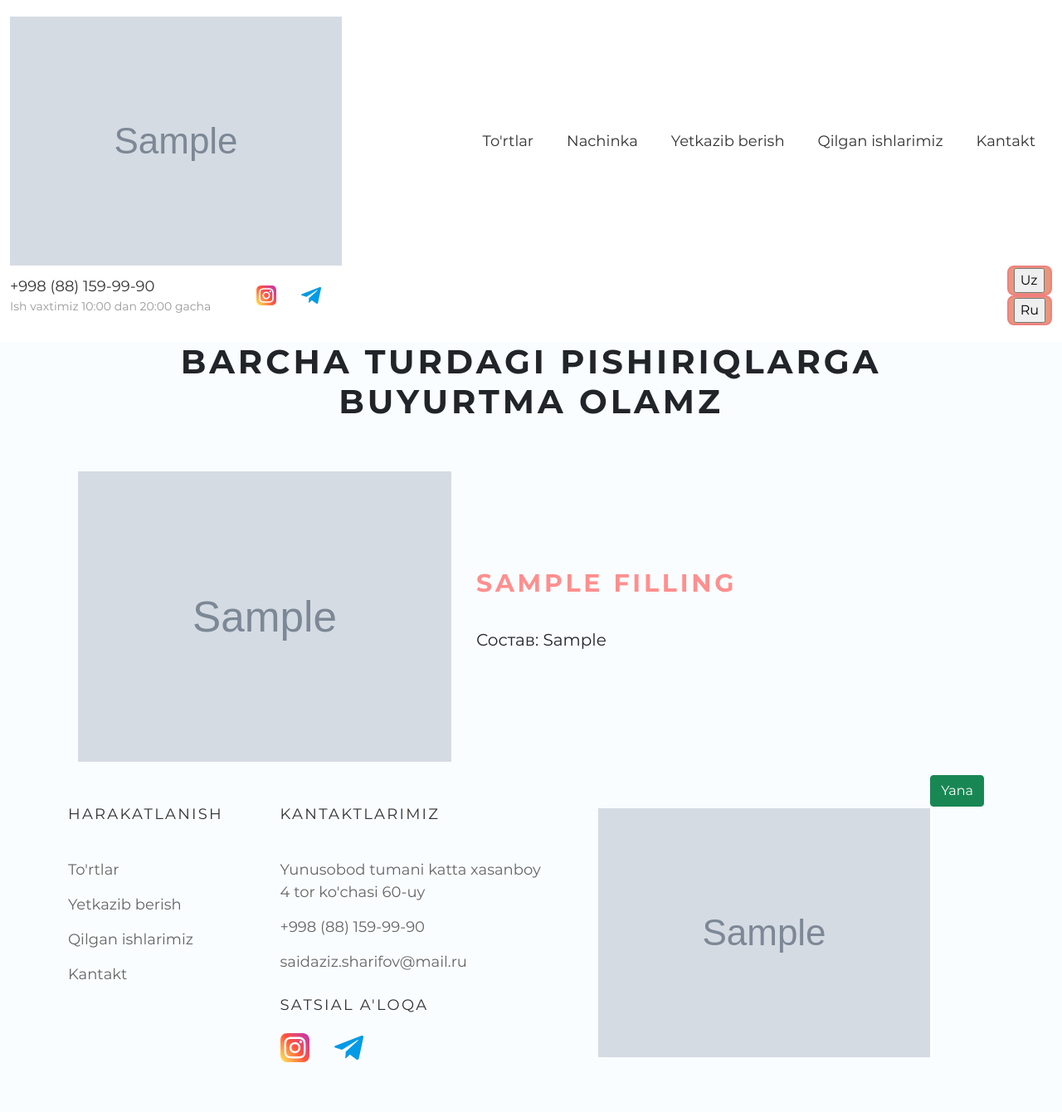
After one commit to ItCompanyUZ/multicake, a Django app: a page that uses multicake/cakeapp/templates/base.html in a window 1280 px wide. The commit adds this page. Shown: the whole page at 83% size. Run offline with Django 3.2, Linux system fonts and the light colour scheme; tables that the repository leaves empty hold one stand-in row (values such as "Sample post"); grey boxes marked "Sample" are stand-in pictures; some libraries are stand-ins or nearby versions.

Commit message:
navbar oxwavoti

```diff
--- a/multicake/cakeapp/templates/base.html
+++ b/multicake/cakeapp/templates/base.html
@@ -46,16 +46,16 @@
               <a class="menu__link" href="#cakes">{% trans "To'rtlar" %}</a>
             </li>
             <li class="nav-item">
-              <a class="menu__link" href="#baked">{% trans "Nachinka" %}</a>
+              <a class="menu__link" href="{% url 'cakeapp:fillings' %}">{% trans "Nachinka" %}</a>
             </li>
             <li class="nav-item">
               <a class="menu__link" href="{% url 'cakeapp:delivery' %}">{% trans "Yetkazib berish" %}</a>
             </li>
             <li class="nav-item">
-              <a class="menu__link" href="#portfolio">{% trans "Qilgan ishlarimiz" %}</a>
+              <a class="menu__link" href="{% url 'cakeapp:portfolio' %}">{% trans "Qilgan ishlarimiz" %}</a>
             </li>
             <li class="nav-item">
-              <a class="menu__link" href="#contact">{% trans "Kantakt" %}</a>
+              <a class="menu__link" href="{% url 'cakeapp:cantact' %}">{% trans "Kantakt" %}</a>
             </li>
           </ul>
         </div>
--- /dev/null
+++ b/multicake/cakeapp/templates/filling.html
@@ -0,0 +1,63 @@
+{% extends 'base.html' %}
+{% load static i18n %}
+{% block content %}
+
+    <section class="baked">
+      <div class="container">
+        <h2 class="product__title title">{% trans "Barcha turdagi pishiriqlarga buyurtma olamz" %}</h2>
+
+        <div class="container">
+          <div class="content" id="content">
+
+              {% for filling in fillings %}
+
+              {% if forloop.counter|divisibleby:2 %}
+
+              <div class="single_content baked__right d-flex align-items-center justify-content-end">
+                <div class="baked__info1">
+                  <h4 class="baked__title text-uppercase fw-bold">{{ filling.name }}</h4>
+                  <p class="baked-info">
+                    Состав: {{ filling.composition }}
+                  </p>
+                </div>
+                <div class="baked__left-img">
+                  <img src="{{ filling.image.url }}" alt="" class="baked-img">
+                </div>
+              </div>
+
+              {% else %}
+
+            <div class="single_content baked__left d-flex align-items-center justify-content-start">
+              <div class="baked__left-img">
+                <img src="{{ filling.image.url }}" alt="" class="baked-img">
+              </div>
+              <div class="baked__info d-flex flex-column">
+                <h4 class="baked__title text-uppercase fw-bold">{{ filling.name }}</h4>
+                <p class="baked-info">
+                  Состав: {{ filling.composition }}
+                </p>
+              </div>
+            </div>
+
+            {% endif %}
+
+          {% endfor %}
+
+          </div>
+          <div class="spinner-border text-primary mt-2 not-visible" role="status" id="spinner-filling">
+              <span class="sr-only">Loading...</span>
+          </div>
+          <div class="load-more__btn mt-3" id="btn-filling">
+              <button type="button" class="load-button btn btn-success">{% trans "Yana" %}</button>
+          </div>
+          <div class="alert alert-danger mt-2 not-visible" role="alert" id='alert-filling'>
+              {% trans "Boshqa qolmadi" %}
+          </div>
+      </div>
+      {{total_fillings|json_script:"json-total"}}
+
+      </div>
+
+    </section>
+
+{% endblock %}
--- a/multicake/cakeapp/urls.py
+++ b/multicake/cakeapp/urls.py
@@ -1,10 +1,13 @@
 from django.urls import path
-from .views import MainView, ProductListView, DeliveryView, load_more, ProductDetailView
+from .views import MainView, ProductListView, DeliveryView, load_more, ProductDetailView, FillingView, PortfolioView, CantactView
 
 app_name = 'cakeapp'
 
 urlpatterns = [
     path('', MainView.as_view(), name='main'),
+    path('fillings/', FillingView.as_view(), name='fillings'),
+    path('portfolio/', PortfolioView.as_view(), name='portfolio'),
+    path('cantact/', CantactView.as_view(), name='cantact'),
     path('product/<int:pk>', ProductListView.as_view(), name='product_list'),
     path('product_detail/<int:pk>', ProductDetailView.as_view(), name='product'),
     path('delivery/', DeliveryView.as_view(), name='delivery'),
--- a/multicake/cakeapp/views.py
+++ b/multicake/cakeapp/views.py
@@ -28,6 +28,32 @@ class MainView(generic.TemplateView):
         context['total_portfolio'] = Portfolio.objects.count()
         context['cakes'] = models.CakeType.objects.all().order_by('-id')[:9]
         context['banner'] = models.Banner.objects.all().order_by('-id')
+
+        return context
+
+
+class PortfolioView(generic.TemplateView):
+
+    template_name = 'portfolio.html'
+
+    def get_context_data(self, **kwargs):
+
+        context = super().get_context_data(**kwargs)
+        context['portfolio'] = Portfolio.objects.all().order_by('-id')[0:6]
+        context['total_portfolio'] = Portfolio.objects.count()
+
+        return context
+
+
+class FillingView(generic.TemplateView):
+
+    template_name = 'filling.html'
+
+    def get_context_data(self, **kwargs):
+
+        context = super().get_context_data(**kwargs)
+        context['fillings'] = Filling.objects.all().order_by('-id')[0:3]
+        context['total_fillings'] = Filling.objects.count()
 
         return context
 
@@ -119,6 +145,9 @@ def load_more(request):
     return JsonResponse(data=data)
 
 
+class CantactView(TemplateView):
+    template_name = "map.html"
+
 
 class DeliveryView(TemplateView):
     template_name = "delivery.html"
```
Also changed, not shown: multicake/cakeapp/templates/map.html (added, +45 -0 lines), multicake/cakeapp/templates/portfolio.html (added, +59 -0 lines), multicake/cakeapp/templates/product_detail.html (+4 -4 lines).
